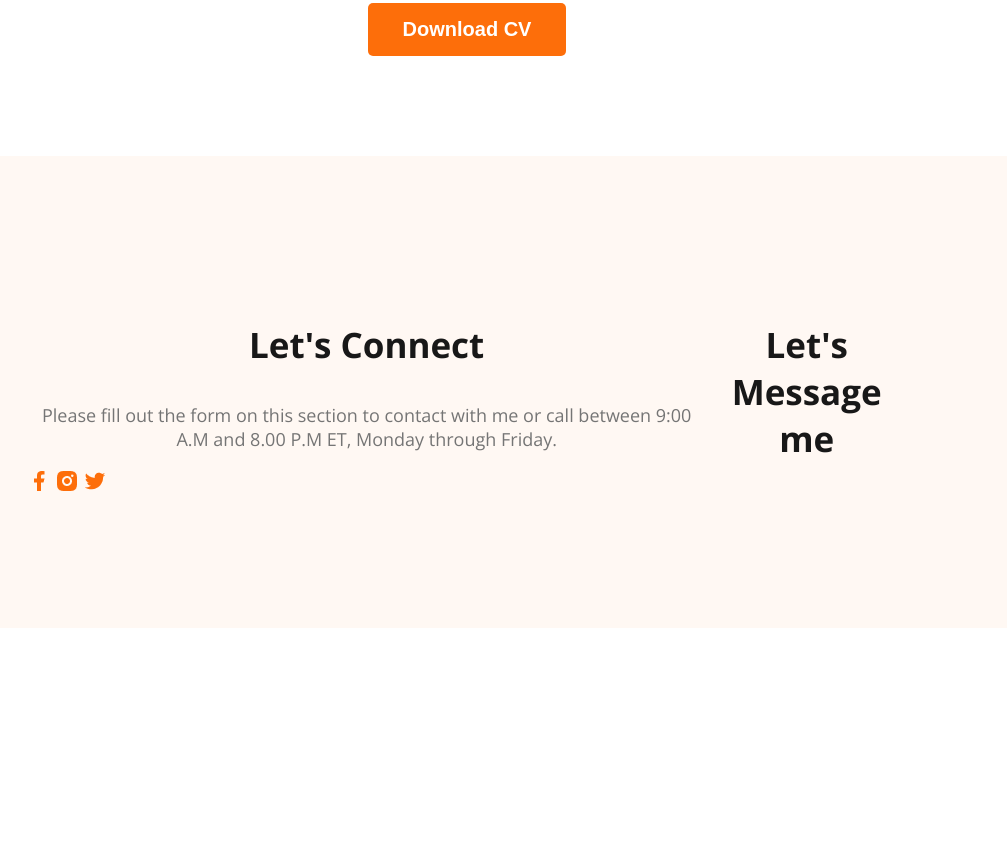
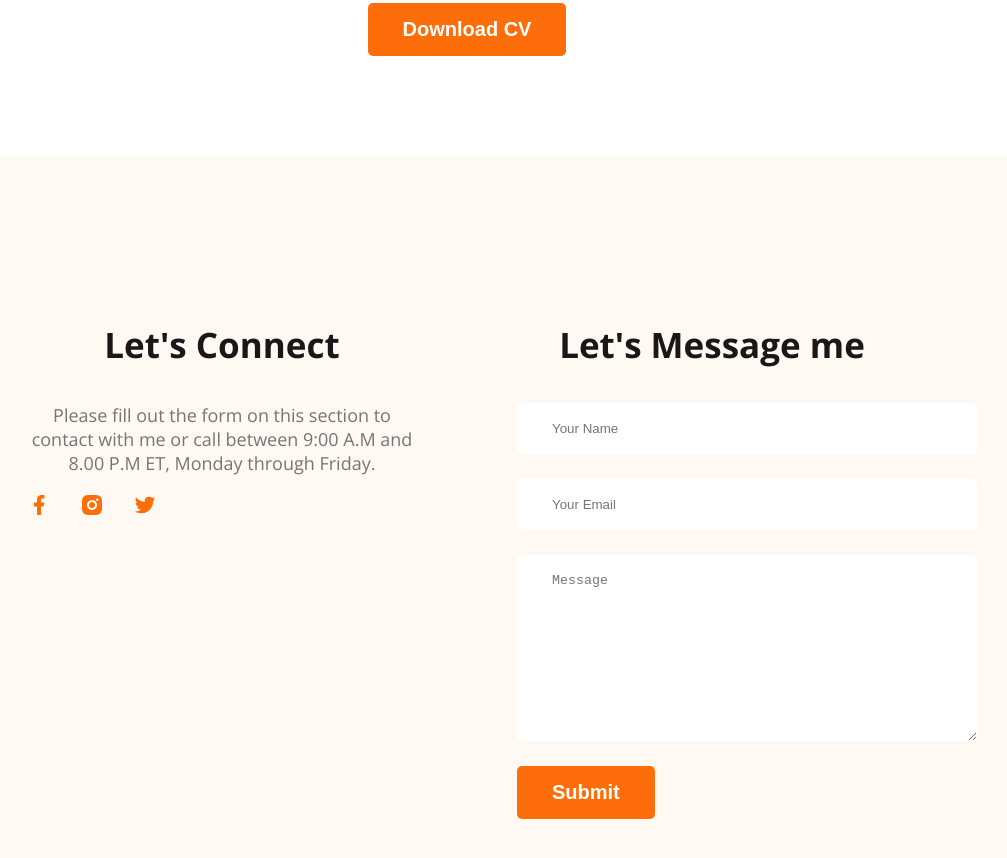
Before and after one commit to khioe0288/web-developer-portfolio, a plain HTML site: page index.html in a window 1280 px wide. Shown: the part 3135-3993 px from the top of the page, without its empty margins (173-1180 px from the left). Before the commit the page ends 3763 px from the top, so only its background shows below. Drawn offline with nearby package versions, Linux system fonts and the light colour scheme.

Commit message:
website done 28-apr-2024

```diff
--- a/index.html
+++ b/index.html
@@ -216,6 +216,12 @@
         </div>
         <div class="footer-column">
             <h3 class="section-title">Let's Message me</h3>
+            <form class="contact" action="">
+                <input type="text" placeholder="Your Name">
+                <input type="email" name="" id="" placeholder="Your Email">
+                <textarea name="" id="" placeholder="Message" cols="30" rows="10"></textarea>
+                <input class="btn-primary" type="submit" value="Submit">
+            </form>
         </div>
     </footer>
 </body>
--- a/styles/portfolio.css
+++ b/styles/portfolio.css
@@ -190,7 +190,27 @@ main section{
 
 footer{
     display: flex;
+    gap: 100px;
     background: #FFF8F3;
     margin-top: 100px;
     padding: 130px 200px;
 }
+
+.footer-column{
+    width: 50%;
+}
+
+.social-links a{
+    margin-right: 25px;
+}
+
+.contact input[type="text"], input[type="email"], textarea{
+    display: block;
+    margin-bottom: 25px;
+    padding: 18px 35px;
+    color: #757575;
+    border: 0;
+    border-radius: 5px;
+    background: #FFF;
+    width: 100%;
+}
```
